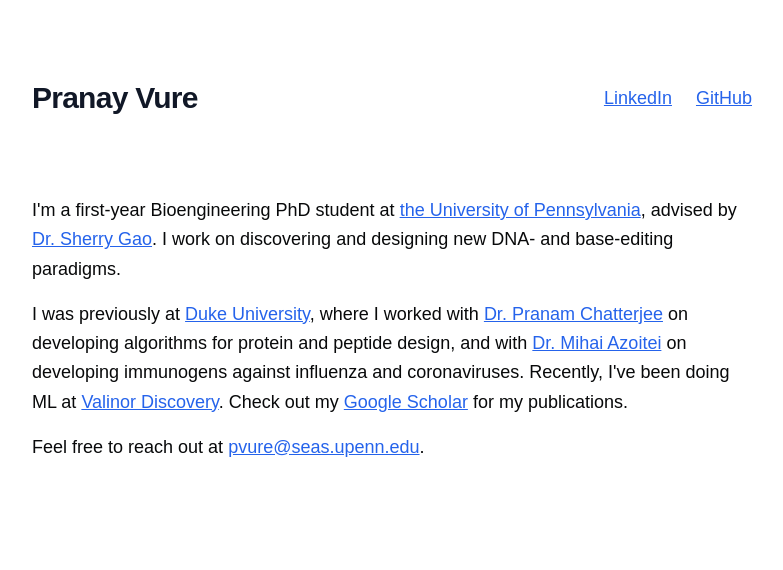
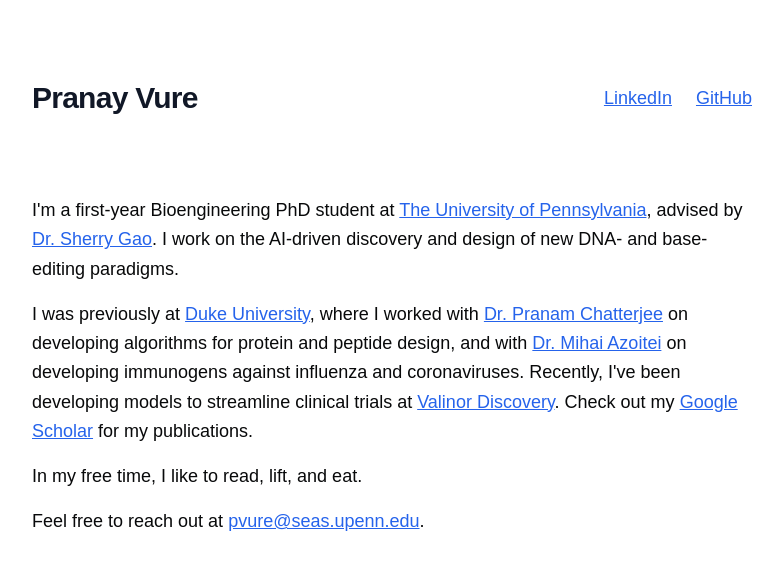
Before and after one commit to pvure/pvure.github.io, a Next.js app in the folder v2/: page / in a window 1280 px wide. Shown: the top 570 px of the page, without its empty margins (248-1031 px from the left). Built offline with nearby package versions, Linux system fonts and the light colour scheme.

Commit message:
about section updates

```diff
--- a/v2/components/about.tsx
+++ b/v2/components/about.tsx
@@ -9,7 +9,7 @@
           rel="noopener noreferrer"
           className="text-blue-600 hover:text-blue-400 underline transition-colors duration-200"
         >
-          the University of Pennsylvania
+          The University of Pennsylvania
         </a>
         , advised by{" "}
         <a
@@ -20,7 +20,7 @@
         >
           Dr. Sherry Gao
         </a>
-        . I work on discovering and designing new DNA- and base-editing paradigms.
+        . I work on the AI-driven discovery and design of new DNA- and base-editing paradigms.
       </p>
 
       <p>
@@ -51,7 +51,7 @@
         >
           Dr. Mihai Azoitei
         </a>{" "}
-        on developing immunogens against influenza and coronaviruses. Recently, I&apos;ve been doing ML at{" "}
+        on developing immunogens against influenza and coronaviruses. Recently, I&apos;ve been developing models to streamline clinical trials at {" "}
         <a
           href="https://valinordiscovery.com/"
           target="_blank"
@@ -73,6 +73,10 @@
       </p>
 
       <p>
+        In my free time, I like to read, lift, and eat.
+      </p>
+
+      <p>
         Feel free to reach out at{" "}
         <a
           href="mailto:pvure@seas.upenn.edu"
```
